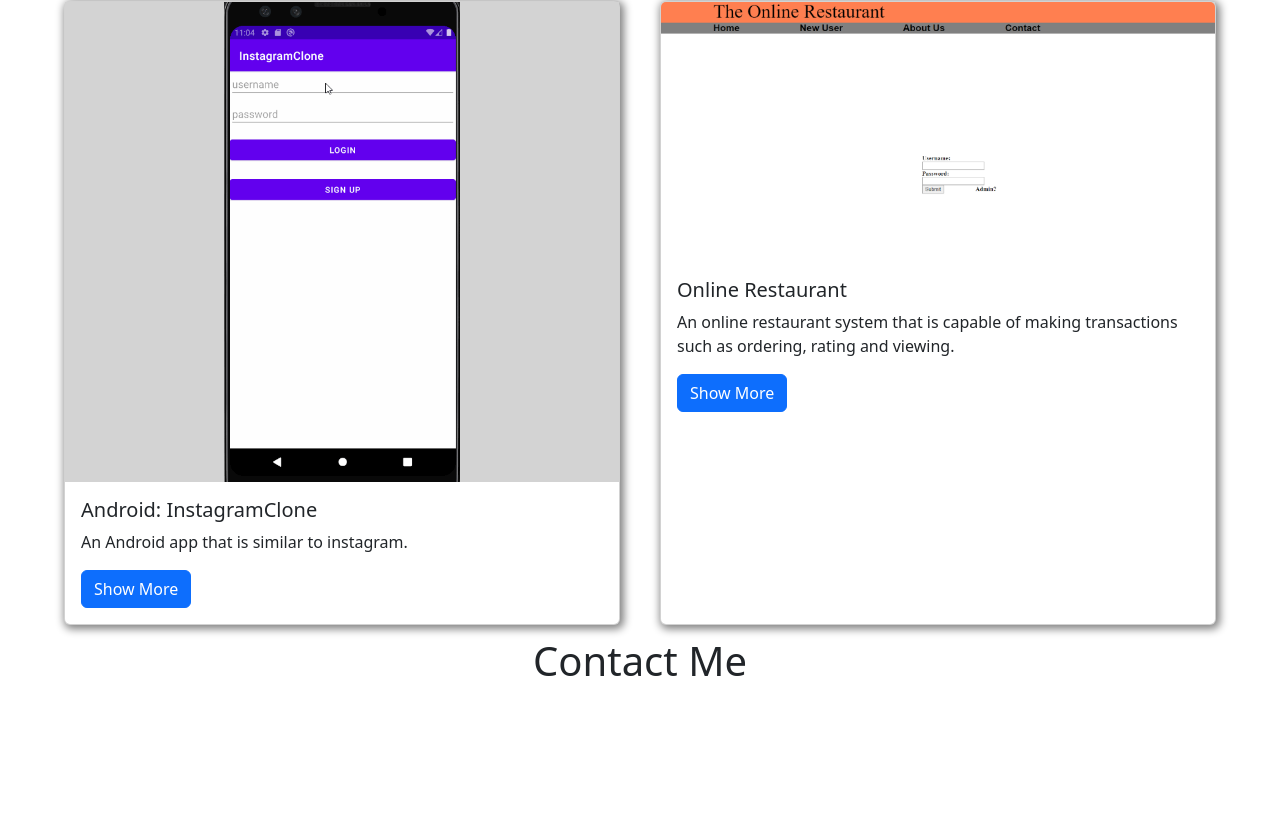
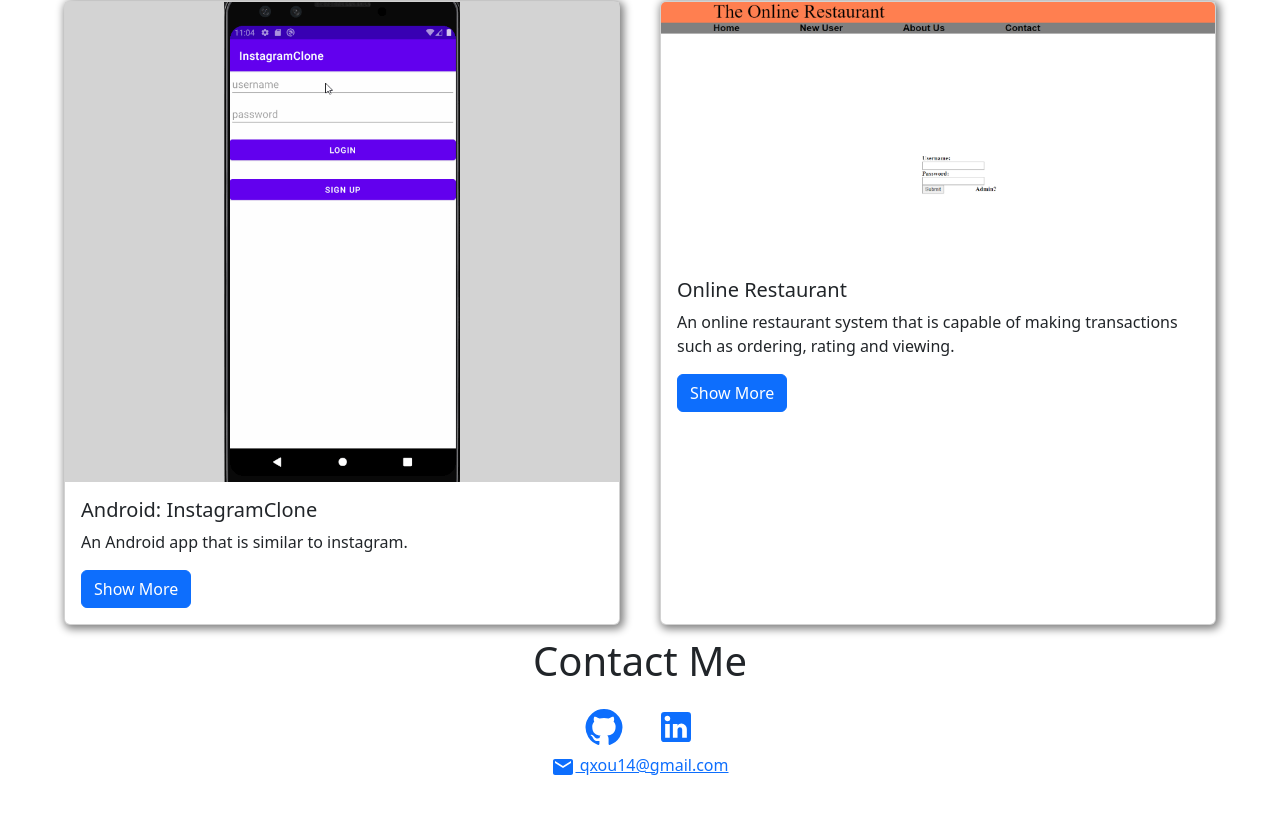
Before and after one commit to qxou14/personal_website, a React (Create React App) app: page / in a window 1280 px wide. Shown: the part 3345-4158 px from the top of the page. Before the commit the page ends 4102 px from the top, so only its background shows below. Built offline with nearby package versions, Linux system fonts and the light colour scheme.

Commit message:
add contact page

```diff
--- a/package.json
+++ b/package.json
@@ -4,6 +4,10 @@
   "private": true,
   "homepage": "https://qxou14.github.io/personal_website",
   "dependencies": {
+    "@emotion/react": "^11.14.0",
+    "@emotion/styled": "^11.14.0",
+    "@mui/icons-material": "^7.0.2",
+    "@mui/material": "^7.0.2",
     "@testing-library/jest-dom": "^5.16.5",
     "@testing-library/react": "^13.4.0",
     "@testing-library/user-event": "^13.5.0",
--- a/src/Component/ContactMe.js
+++ b/src/Component/ContactMe.js
@@ -1,4 +1,5 @@
 import React from "react";
+import { GitHub, LinkedIn, Email } from "@mui/icons-material";
 
 function ContactPage() {
   return (
@@ -6,6 +7,35 @@ function ContactPage() {
       <h1 className="section-header-name" id="contact">
         Contact Me
       </h1>
+      <div className="icon-list">
+        <div className="icon">
+          <a
+            href="https://github.com/qxou14"
+            target="_blank"
+            rel="noopener noreferrer"
+          >
+            <GitHub fontSize="lg" />
+          </a>
+        </div>
+        <div className="icon">
+          <a
+            href="https://www.linkedin.com/in/qianxing-ou-3096811a3/"
+            target="_blank"
+            rel="noopener noreferrer"
+          >
+            <LinkedIn fontSize="lg" />
+          </a>
+        </div>
+      </div>
+      <div className="email">
+        <a
+          href="mailto:qxou14@gmail.com"
+          target="_blank"
+          rel="noopener noreferrer"
+        >
+          <Email /> qxou14@gmail.com
+        </a>
+      </div>
     </>
   );
 }
--- a/src/Component/EducationPage.js
+++ b/src/Component/EducationPage.js
@@ -1,5 +1,5 @@
 import React from "react";
-import { Card, Row, Col } from "react-bootstrap";
+import { Card, Row } from "react-bootstrap";
 
 function EducationPage({ education, extra }) {
   return (
--- a/src/Content/ProjectContent.js
+++ b/src/Content/ProjectContent.js
@@ -8,8 +8,8 @@ import tweet1 from "../Assets/tweet1.gif";
 import tweet2 from "../Assets/tweet2.gif";
 import insClone1 from "../Assets/instagramClone1.gif";
 import insClone2 from "../Assets/instagramClone2.gif";
-import todo from "../Assets/Todo.gif";
-import piechart from "../Assets/piechart.png";
+// import todo from "../Assets/Todo.gif";
+// import piechart from "../Assets/piechart.png";
 import online from "../Assets/onlineRestaurant.png";
 //images
 import photoshareImage from "../Assets/image/project1.png";
@@ -19,7 +19,7 @@ import iAuctionsApiImage from "../Assets/image/project4.png";
 import flixImage from "../Assets/image/flixster.png";
 import tweetImage from "../Assets/image/tweet.png";
 import insCloneImage from "../Assets/image/instagramClone.png";
-import todoImage from "../Assets/image/todo.png";
+// import todoImage from "../Assets/image/todo.png";
 
 const Project = [
   {
--- a/src/Style/app.css
+++ b/src/Style/app.css
@@ -139,3 +139,25 @@
   justify-content: center;
   scroll-margin-top: 60px;
 }
+
+.icon a {
+  transition: transform 0.3s ease;
+  display: inline-block;
+  font-size: 5vh;
+  margin-left: 16px;
+  margin-right: 16px;
+}
+
+.icon a:hover {
+  transform: scale(1.5);
+}
+
+.icon-list {
+  display: flex;
+  justify-content: center;
+}
+
+.email {
+  display: flex;
+  justify-content: center;
+}
```
Also changed, not shown: 1 other file (tests, documents, lock files or other folders).
